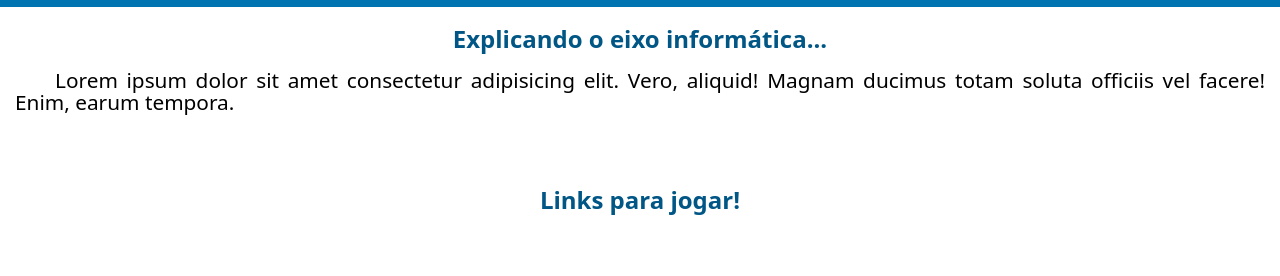
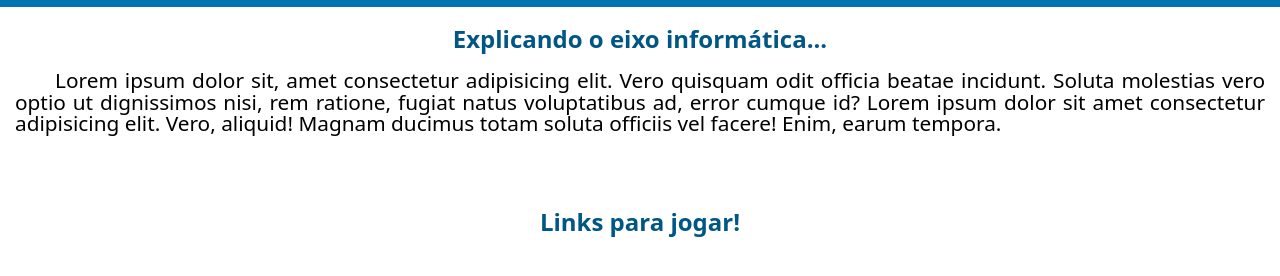
Before and after one commit to Ramon-Erik/cajon-de-sastre, a plain HTML site: page paginas/eixo-info.html in a window 1280 px wide. Shown: the part 106-382 px from the top of the page. Drawn offline with Linux system fonts and the light colour scheme.

Commit message:
Update eixo-info.html
primeiro commit do neto

```diff
--- a/paginas/eixo-info.html
+++ b/paginas/eixo-info.html
@@ -22,7 +22,7 @@
         <section class="tela">
             <article>
                 <h2>Explicando o eixo informática...</h2>
-                <p>Lorem ipsum dolor sit amet consectetur adipisicing elit. Vero, aliquid! Magnam ducimus totam soluta officiis vel facere! Enim, earum tempora.</p>
+                <p>Lorem ipsum dolor sit, amet consectetur adipisicing elit. Vero quisquam odit officia beatae incidunt. Soluta molestias vero optio ut dignissimos nisi, rem ratione, fugiat natus voluptatibus ad, error cumque id? Lorem ipsum dolor sit amet consectetur adipisicing elit. Vero, aliquid! Magnam ducimus totam soluta officiis vel facere! Enim, earum tempora.</p>
             </article>
         </section>
         <section class="tela">
```
